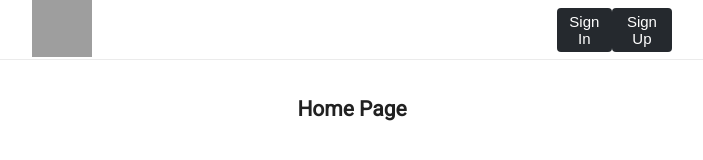
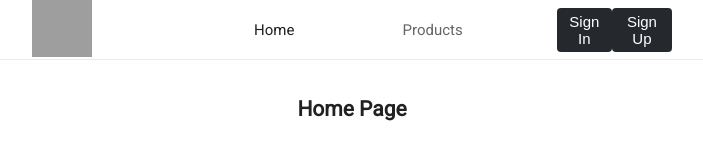
Before and after one commit to Thaninpat/typescript-auth-jwt, a Next.js app in the folder frontend/: page / in a window 1280 px wide. Shown: the top 160 px of the page, without its empty margins (288-991 px from the left). Built offline with nearby package versions, Linux system fonts and the light colour scheme; no server answers; grey boxes are pictures that could not be loaded.

Commit message:
commit nav

```diff
--- a/frontend/src/components/NavBar.tsx
+++ b/frontend/src/components/NavBar.tsx
@@ -56,7 +56,7 @@ const NavBar: React.FC<Props> = () => {
           </Logo>
         </Link>
         <Ul>
-          {/* <Link href='/'>
+          <Link href='/'>
             <a className={router.pathname === '/' ? 'active' : ''}>Home</a>
           </Link>
 
@@ -64,7 +64,7 @@ const NavBar: React.FC<Props> = () => {
             <a className={router.pathname === '/products' ? 'active' : ''}>
               Products
             </a>
-          </Link> */}
+          </Link>
 
           {loggedInUser && (
             <Link href='/dashboard'>
```
